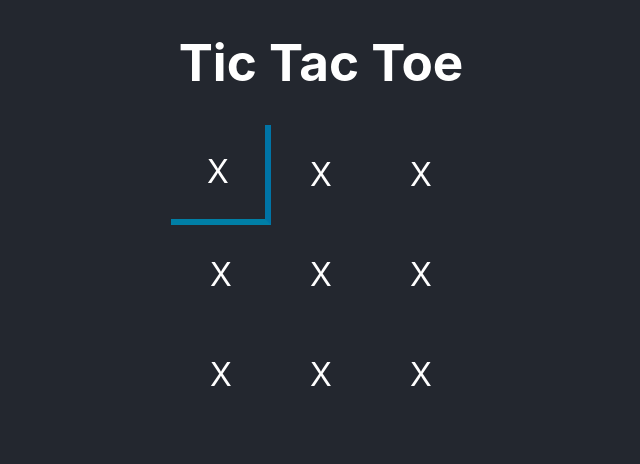
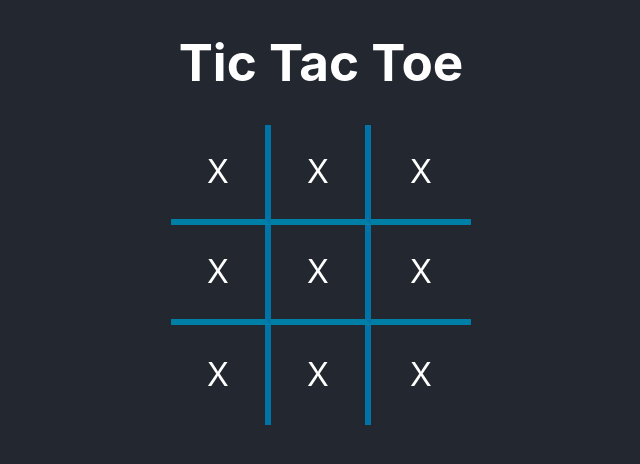
Before and after one commit to theallSparky/react-tic-tac-toe, a React (Vite) app in the folder frontend/: page / in a window 1280 px wide. Shown: the top 464 px of the page, without its empty margins (319-959 px from the left). Built offline with nearby package versions, Linux system fonts and the light colour scheme.

Commit message:
Made board look awesome!

```diff
--- a/frontend/src/components/Board.jsx
+++ b/frontend/src/components/Board.jsx
@@ -5,13 +5,13 @@ function Board() {
   return (
     <div className="board">
       <Tile className="right-border bottom-border" />
-      <Tile />
-      <Tile />
-      <Tile />
-      <Tile />
-      <Tile />
-      <Tile />
-      <Tile />
+      <Tile className="right-border bottom-border" />
+      <Tile className="bottom-border" />
+      <Tile className="right-border bottom-border" />
+      <Tile className="right-border bottom-border" />
+      <Tile className="bottom-border" />
+      <Tile className="right-border" />
+      <Tile className="right-border" />
       <Tile />
       <Strike />
     </div>
```
